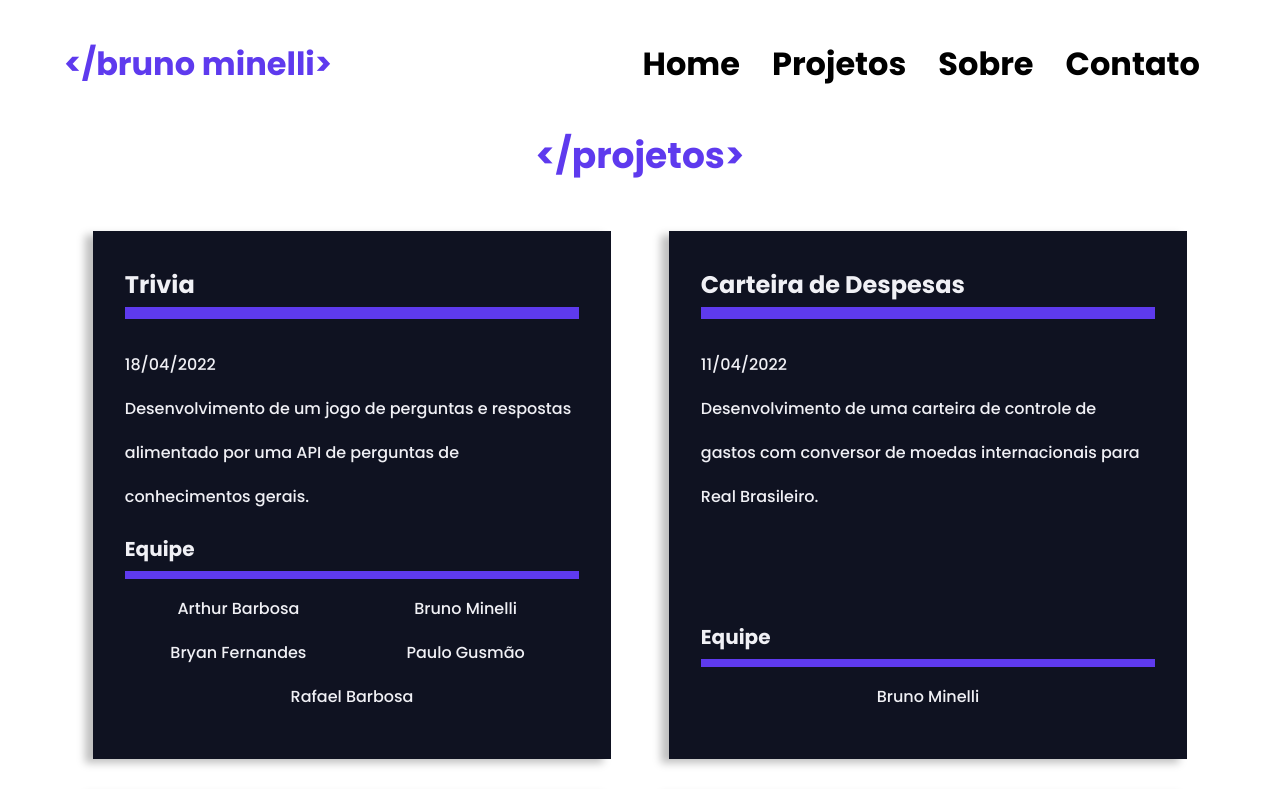
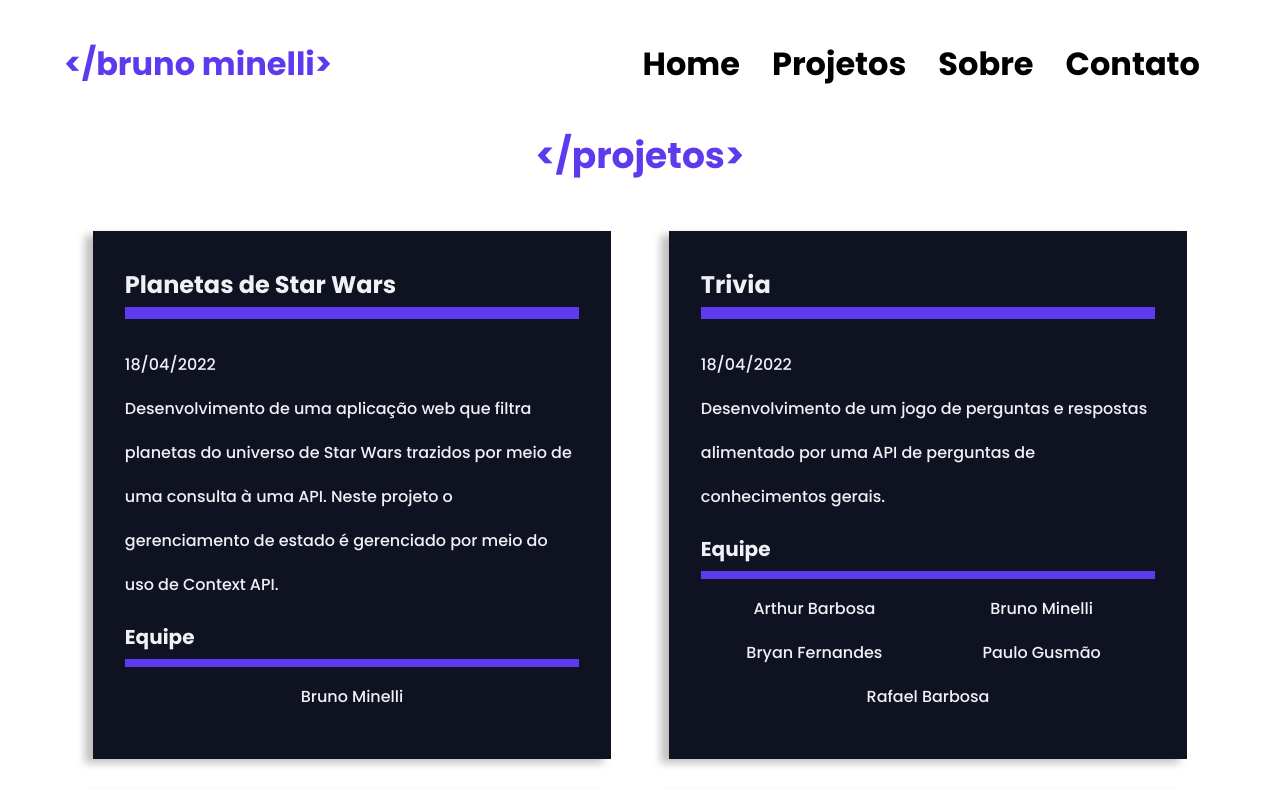
Before and after one commit to obrunominelli/obrunominelli.github.io, a React (Create React App) app: page /projects in a window 1280 px wide. Shown: the top 789 px of the page. Built offline with nearby package versions, Linux system fonts and the light colour scheme.

Commit message:
Inclusão de novo item na página de projetos.

```diff
--- a/src/data/projects.js
+++ b/src/data/projects.js
@@ -1,4 +1,11 @@
 export const projects = [
+  {
+    title: 'Planetas de Star Wars',
+    deadline: '18/04/2022',
+    description: 'Desenvolvimento de uma aplicação web que filtra planetas do universo de Star Wars trazidos por meio de uma consulta à uma API. Neste projeto o gerenciamento de estado é gerenciado por meio do uso de Context API.',
+    team: ['Bruno Minelli'],
+    url: 'https://obrunominelli.github.io/'
+  },
   {
     title: 'Trivia',
     deadline: '18/04/2022',
```
